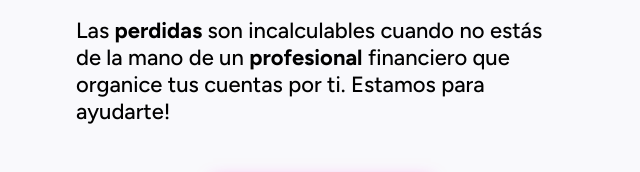
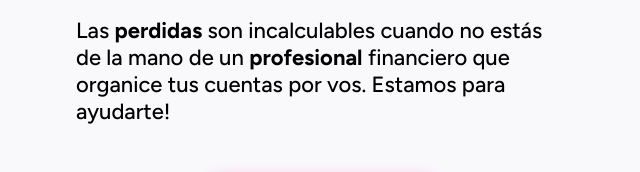
Before and after one commit to DiegoInsa/portfolio-jess, a plain HTML site: page index.html in a window 1280 px wide. Shown: the part 682-854 px from the top of the page, 104-744 px from the left. Drawn offline with Linux system fonts and the light colour scheme.

Commit message:
Update index.html

```diff
--- a/index.html
+++ b/index.html
@@ -34,7 +34,7 @@
             <div class="content">
                 <div class="lf">
                     <h1>Contadora pública, y analista profesional de <span>finanzas</span></h1>
-                    <p>Las <b>perdidas</b> son incalculables cuando no estás de la mano de un <b>profesional</b> financiero que organice tus cuentas por ti.
+                    <p>Las <b>perdidas</b> son incalculables cuando no estás de la mano de un <b>profesional</b> financiero que organice tus cuentas por vos.
                         Estamos para ayudarte!</p>
                     <a href="https://google.com"> <input type="button" value="Contactame!" class="button-contact"></a>
                 </div>
```
